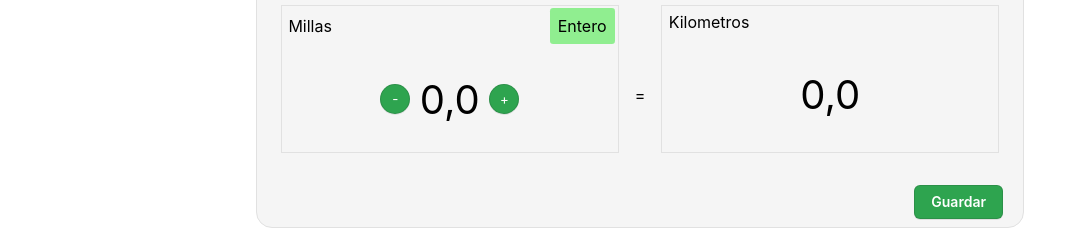
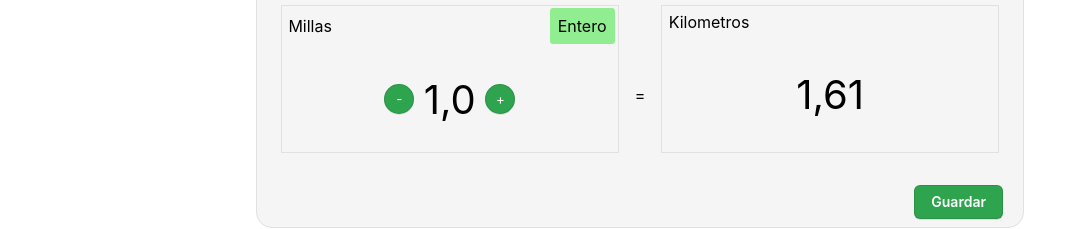
Before and after one commit to uqbar-project/eg-conversor-signals-angular, an Angular app: page / in a window 1280 px wide. Shown: the part 175-404 px from the top of the page, without its empty margins (0-1078 px from the left). Built offline with nearby package versions, Linux system fonts and the light colour scheme.

Commit message:
Save of tests (nothing working)

```diff
--- a/src/app/app.component.html
+++ b/src/app/app.component.html
@@ -7,9 +7,9 @@
     <div class="fieldset">
       <div class="header">
         <label for="millasInput">Millas:</label>
-        <input type="text" name="millasInput" value="0" [(ngModel)]="millasInput" [ngClass]="{'error': !validateInput()}">
+        <input data-testid="miles-input" type="text" name="millasInput" value="0" [(ngModel)]="millasInput" [ngClass]="{'error': !validateInput()}">
 
-        <button (click)="set(+millasInput.replace(',','.'))" class="primary-button">Convertir</button>
+        <button (click)="set(+millasInput.replace(',','.'))" class="primary-button" data-testid="convert-button">Convertir</button>
         <button (click)="resetear()" class="secondary-button">Resetear</button>
       </div>
 
@@ -22,7 +22,7 @@
 
           <div class="unit-box-editable">
             <button (click)="decrementar(0.1)">-</button>
-            <div class="unidad">{{millas() | number: '1.1-2':locale}}</div>
+            <div class="unidad" data-testid="miles-number">{{millas() | number: '1.1-2':locale}}</div>
             <button (click)="incrementar(0.1)">+</button>
           </div>
 
@@ -39,7 +39,7 @@
           </div>
 
           <div class="unit-box-editable">
-            <div class="unidad">{{kilometros() | number: '1.1-2':locale}}</div>
+            <div class="unidad" data-testid="kilometers-number">{{kilometros() | number: '1.1-2':locale}}</div>
           </div>
 
           <div class="separator"></div>
--- a/src/app/app.component.ts
+++ b/src/app/app.component.ts
@@ -19,7 +19,7 @@ export class AppComponent {
   millasInput: string = ''
 
   // Parámetros de conversión
-  millas = signal(0)
+  millas = signal(1)
   kilometros = computed(() => this.millas() * 1.60934)
 
   // Parámetros de referencia
```
Also changed, not shown: 1 other file (tests, documents, lock files or other folders).
